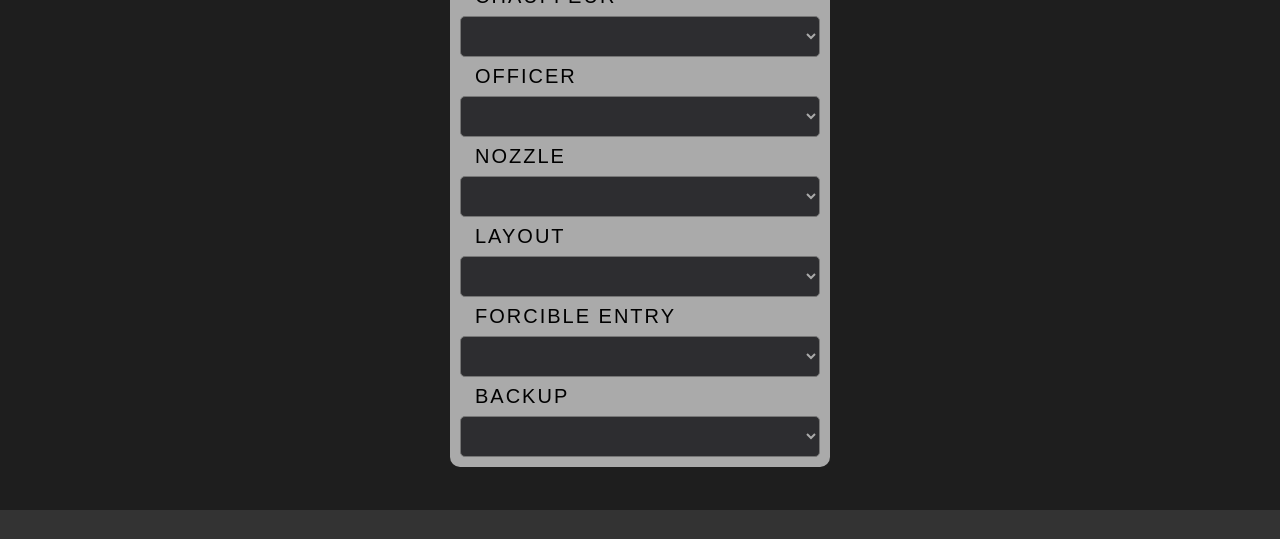
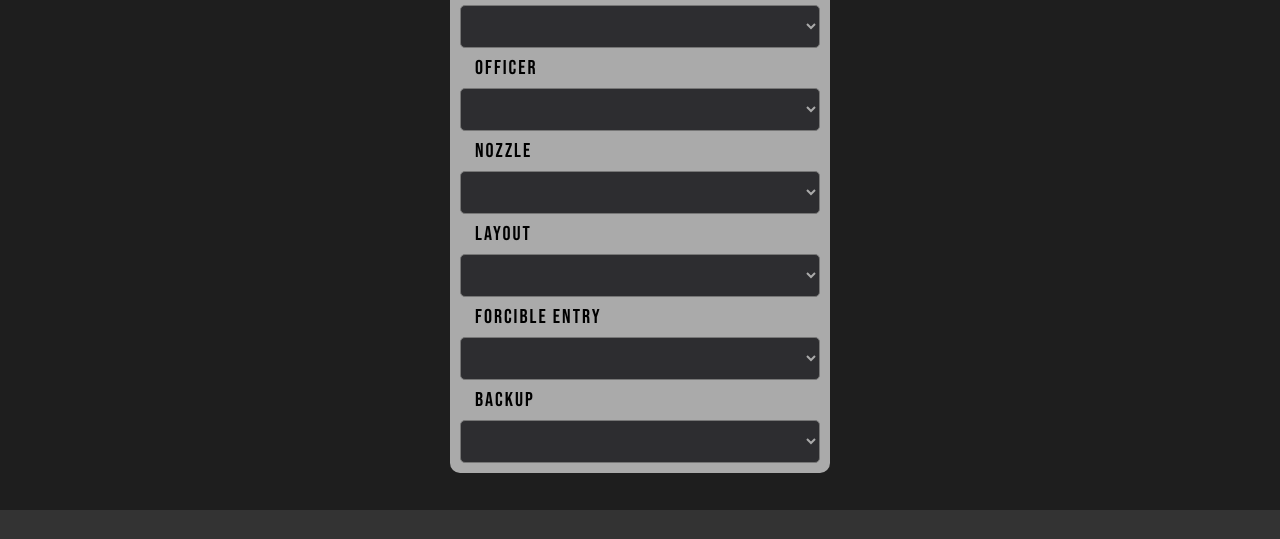
Before and after one commit to Medthic/responder, a plain HTML site: page index.html in a window 1280 px wide. Shown: the part 261-800 px from the top of the page. Drawn offline with Linux system fonts and the light colour scheme; the site is published under a folder, as on GitHub Pages, so addresses that start at the root find nothing; no server answers.

Commit message:
Update style.css

```diff
--- a/css/style.css
+++ b/css/style.css
@@ -117,15 +117,15 @@
 
 @font-face {
   font-family: "Carbondale";
-  src: url("/font/carbondale.woff2") format("woff2");
+  src: url("../font/carbondale.woff2") format("woff2");
 }
 
 @font-face {
   font-family: "Bebas-Neue";
-  src: url("/font/BebasNeue.woff2") format("woff2");
+  src: url("../font/BebasNeue.woff2") format("woff2");
 }
 
 @font-face {
   font-family: "Bebas";
-  src: url("/font/Bebas.woff2") format("woff2");
+  src: url("../font/Bebas.woff2") format("woff2");
 }
```
